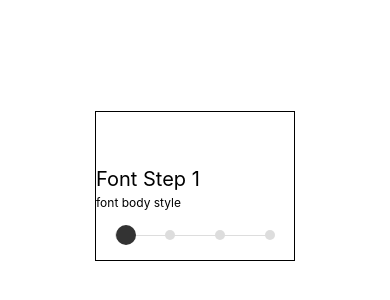
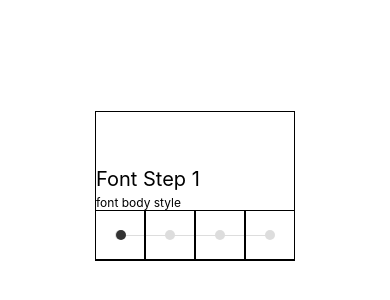
Before and after one commit to thetentmaker/RNAnimation, a React Native app: screen / in a window 390 px wide. Shown: the part 236-536 px from the top of the page. Built offline with nearby package versions, Linux system fonts and the light colour scheme.

Commit message:
feat: PanResponderFontSlider

```diff
--- a/src/chapter6/PanResponderFontSlider.tsx
+++ b/src/chapter6/PanResponderFontSlider.tsx
@@ -1,6 +1,12 @@
-import { Text, TouchableWithoutFeedback, View } from 'react-native';
+import {
+  Animated,
+  PanResponder,
+  Text,
+  TouchableWithoutFeedback,
+  View,
+} from 'react-native';
 import repeat from '../utils/Loop';
-import { useState } from 'react';
+import { useRef, useState } from 'react';
 
 const BOX_SIZE = 50;
 const CIRCLE_SIZE = 10;
@@ -24,9 +30,40 @@ const FONT = [
 ];
 
 const PanResponderFontSlider = () => {
+  const panResponder = PanResponder.create({
+    onMoveShouldSetPanResponder: (event, gestureState) => true,
+    onStartShouldSetPanResponder: (event, gestureState) => true,
+    onPanResponderStart: (event, gestureState) => {
+      console.log('onPanResponderStart', event, gestureState);
+    },
+    onPanResponderMove: (event, gestureState) => {
+      console.log('onPanResponderMove', event, gestureState);
+      circleAnim.setValue(gestureState.dx + step * BOX_SIZE);
+    },
+    onPanResponderEnd: (event, gestureState) => {
+      console.log('onPanResponderEnd', event, gestureState);
+      const fontStep = step + Math.round(gestureState.dx / 50);
+      const toValue = fontStep * BOX_SIZE;
+      setStep(fontStep);
+      Animated.spring(circleAnim, {
+        toValue,
+        friction: 7,
+        tension: 50,
+        useNativeDriver: true,
+      }).start();
+    },
+  });
+
+  const circleAnim = useRef(new Animated.Value(0)).current;
   const [step, setStep] = useState(0);
   const onPress = (index: number) => () => {
     setStep(index);
+    Animated.spring(circleAnim, {
+      toValue: index * BOX_SIZE,
+      friction: 7,
+      tension: 50,
+      useNativeDriver: true,
+    }).start();
   };
 
   return (
@@ -67,6 +104,7 @@ const PanResponderFontSlider = () => {
                     height: BOX_SIZE,
                     justifyContent: 'center',
                     alignItems: 'center',
+                    borderWidth: 1,
                   }}
                 >
                   <View
@@ -81,14 +119,16 @@ const PanResponderFontSlider = () => {
               </TouchableWithoutFeedback>
             ))}
           </View>
-          <View
+          <Animated.View
+            {...panResponder.panHandlers}
             style={{
-              width: 20,
-              height: 20,
+              width: CIRCLE_SIZE,
+              height: CIRCLE_SIZE,
               backgroundColor: '#333',
               position: 'absolute',
-              left: BOX_SIZE / 2 - CIRCLE_SIZE / 2 + step * BOX_SIZE,
-              borderRadius: CIRCLE_SIZE,
+              left: BOX_SIZE / 2 - CIRCLE_SIZE / 2,
+              borderRadius: 100,
+              transform: [{ translateX: circleAnim }],
             }}
           />
         </View>
```
